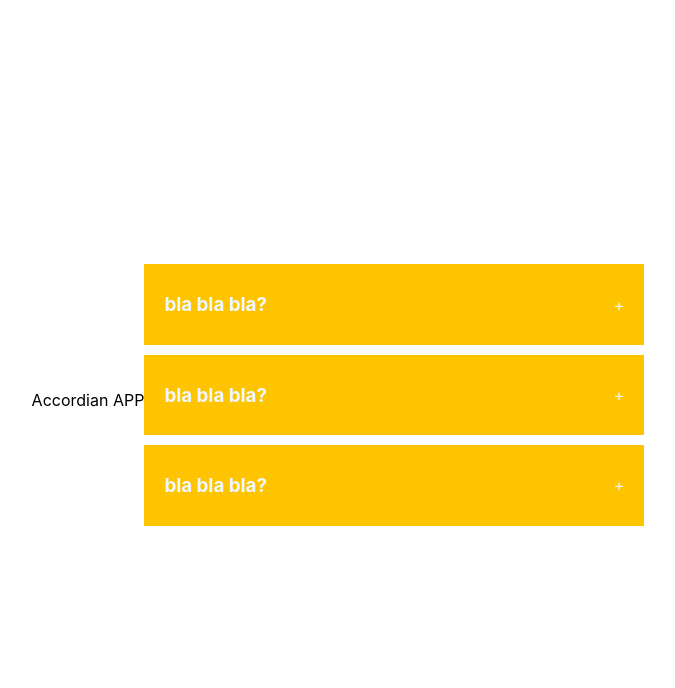
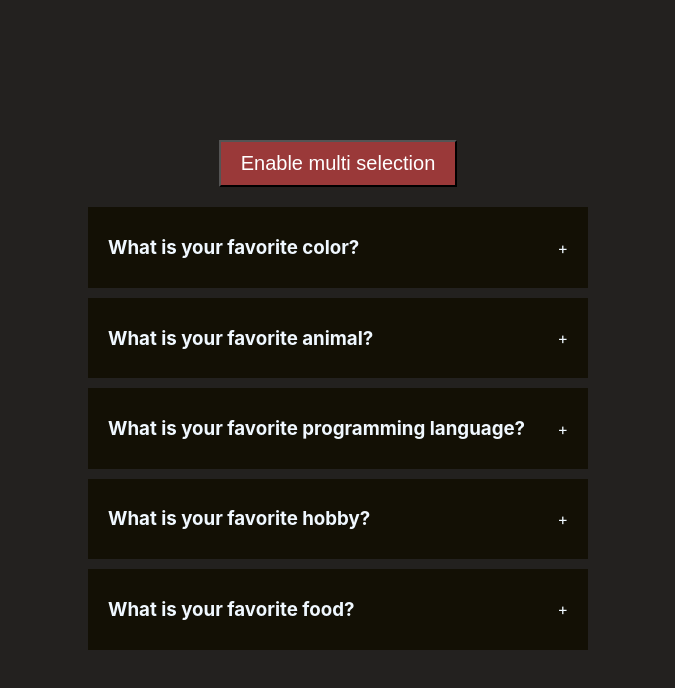
Before and after one commit to shilCode/accordian-react-app, a React (Create React App) app: page / in a window 1280 px wide. Shown: the top 688 px of the page, without its empty margins (302-977 px from the left). Built offline with nearby package versions, Linux system fonts and the light colour scheme.

Commit message:
added multi-select ability

```diff
--- a/package.json
+++ b/package.json
@@ -12,7 +12,7 @@
     "web-vitals": "^2.1.4"
   },
   "scripts": {
-    "start": "react-scripts start",
+    "start": "CHOKIDAR_USEPOLLING=true react-scripts start",
     "build": "react-scripts build",
     "test": "react-scripts test",
     "eject": "react-scripts eject"
--- a/src/components/accordian/data.js
+++ b/src/components/accordian/data.js
@@ -1,23 +1,30 @@
 const data = [
     {
-        id:"1",
-        question:"bla bla bla?",
-        answer:"yada yadi"
-
+        id: "1",
+        question: "What is your favorite color?",
+        answer: "My favorite color is blue."
     },
     {
-        id:"2",
-        question:"bla bla bla?",
-        answer:"yada yadi"
-
+        id: "2",
+        question: "What is your favorite animal?",
+        answer: "I love dogs."
     },
     {
-        id:"3",
-        question:"bla bla bla?",
-        answer:"yada yadi"
-
+        id: "3",
+        question: "What is your favorite programming language?",
+        answer: "I enjoy working with JavaScript."
+    },
+    {
+        id: "4",
+        question: "What is your favorite hobby?",
+        answer: "I like reading books in my free time."
+    },
+    {
+        id: "5",
+        question: "What is your favorite food?",
+        answer: "I really like pizza."
     },
 
-]
+];
 
 export default data;
--- a/src/components/accordian/index.jsx
+++ b/src/components/accordian/index.jsx
@@ -1,6 +1,6 @@
 import { useState } from "react";
 import data from "./data";
-import './style.css'
+import "./style.css";
 
 /* Approach
 -----------------
@@ -12,27 +12,60 @@ two type of accordian
 - multiple
 
 */
-export default function Accordian(){
+export default function Accordian() {
+  const [selected, setSelected] = useState(null);
+  const [enableMultiSelect, setEnableMultiSelect] = useState(false);
+  const [multiple, setMultiple] = useState([]);
 
-    const [selected, setSelected]  = useState(null);
+  function handleSingleSelection(getCurrentId) {
+    setSelected(getCurrentId === selected ? null : getCurrentId);
+  }
 
-    function handleSingleSelection(getCurrentId){
-        setSelected(getCurrentId===selected?null:getCurrentId)
+  function handleMultiSelect(getCurrentId) {
+    let cpMulti = [...multiple];
+    const findIndexOfCurrentId = cpMulti.indexOf(getCurrentId);
 
-    }
+    console.log(findIndexOfCurrentId);
+    if (findIndexOfCurrentId === -1) cpMulti.push(getCurrentId);
+    else cpMulti.splice(findIndexOfCurrentId, 1);
 
-    return <div className="wrapper"> Accordian APP
-       <div className="accordian">{
-        data && data.length > 0 ?
-        data.map(dataItem=> <div className="item">
-            <div onClick={()=>handleSingleSelection(dataItem.id)} className="title">
+    setMultiple(cpMulti)
+  }
+  console.log(selected, multiple);
+
+  return (
+    <div className="wrapper">
+      <button onClick={() => setEnableMultiSelect(!enableMultiSelect)}>
+        Enable multi selection
+      </button>
+      <div className="accordian">
+        {data && data.length > 0 ? (
+          data.map((dataItem) => (
+            <div className="item">
+              <div
+                onClick={
+                  enableMultiSelect
+                    ? () => handleMultiSelect(dataItem.id)
+                    : () => handleSingleSelection(dataItem.id)
+                }
+                className="title"
+              >
                 <h3>{dataItem.question}</h3>
                 <span>+</span>
-            </div>{
-                selected===dataItem.id?<div className="content">{dataItem.answer}</div>: null
-            }
-        </div>)
-        : <div>data not found</div>
-       }</div>
+              </div>
+              {enableMultiSelect
+                ? multiple.indexOf(dataItem.id) !== -1 && (
+                    <div className="content">{dataItem.answer}</div>
+                  )
+                : selected === dataItem.id && (
+                    <div className="content">{dataItem.answer}</div>
+                  )}
+            </div>
+          ))
+        ) : (
+          <div>data not found</div>
+        )}
+      </div>
     </div>
+  );
 }
--- a/src/components/accordian/style.css
+++ b/src/components/accordian/style.css
@@ -4,15 +4,26 @@
     width: 100vw;
     justify-content: center;
     align-items: center;
+    background-color: rgb(35, 33, 31);
+    flex-direction: column;
+    gap: 20px;
 }
 
+.wrapper button{
+    padding: 10px 20px;
+    background-color: #9a3939;
+    color: #ffffff;
+    font-weight: 20px;
+    font-size: 20px;
+    cursor: pointer;
+}
 .accordian{
     width:500px;
 
 }
 
 .item{
-    background-color: rgb(255, 196, 0);
+    background-color: rgb(19, 16, 5);
     margin-bottom: 10px;
     padding: 10px 20px ;
 }
```
Also changed, not shown: 2 other files (tests, documents, lock files or other folders).
